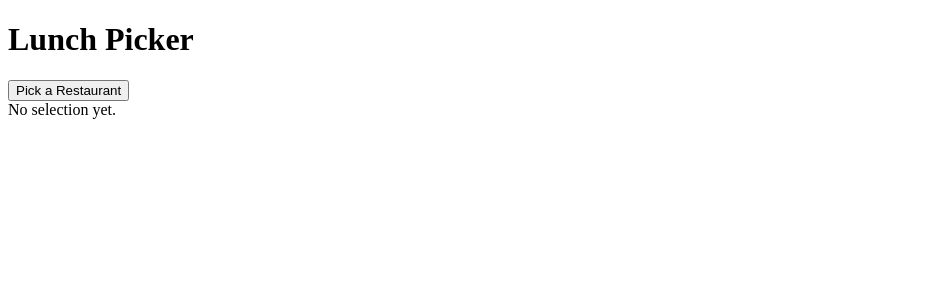
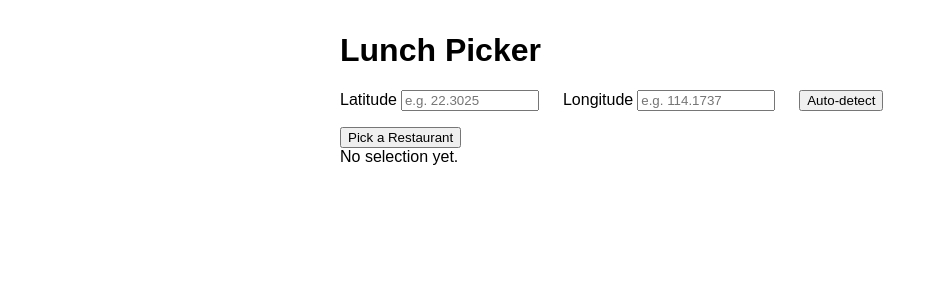
Before and after one commit to clpkc/test107, a React (Vite) app in the folder frontend/: page / in a window 1280 px wide. Shown: the top 300 px of the page, without its empty margins (0-938 px from the left). Built offline with nearby package versions, Linux system fonts and the light colour scheme.

Commit message:
commit all changes with message "feat: switch to Overpass API for restaurant data"

```diff
--- a/frontend/src/pages/HomePage.tsx
+++ b/frontend/src/pages/HomePage.tsx
@@ -1,56 +1,55 @@
 import React, { useState } from "react";
 import { PickButton } from "../components/PickButton";
-import { ManualLocationForm } from "../components/ManualLocationForm";
 import { ResultCard } from "../components/ResultCard";
 import { pickRestaurant, type PickResult } from "../services/pickApiClient";
 
 export function HomePage(): JSX.Element {
-  const [manualMode, setManualMode] = useState(false);
-  const [manualLocation, setManualLocation] = useState<{ lat: number; lng: number } | null>(null);
+  const [lat, setLat] = useState("");
+  const [lng, setLng] = useState("");
   const [result, setResult] = useState<PickResult | null>(null);
   const [error, setError] = useState<string>("");
   const [retryable, setRetryable] = useState(false);
   const [loading, setLoading] = useState(false);
+  const [detecting, setDetecting] = useState(false);
 
-  async function resolveLocation(): Promise<{ lat: number; lng: number }> {
-    if (manualLocation) return manualLocation;
-
+  function handleAutoDetect(): void {
     if (!navigator.geolocation) {
-      throw new Error("location_unavailable");
+      setError("Geolocation is not supported by this browser.");
+      return;
     }
-
-    return await Promise.race([
-      new Promise<{ lat: number; lng: number }>((resolve, reject) => {
-        navigator.geolocation.getCurrentPosition(
-          (position) => resolve({ lat: position.coords.latitude, lng: position.coords.longitude }),
-          () => reject(new Error("location_denied")),
-          { enableHighAccuracy: false },
-        );
-      }),
-      new Promise<{ lat: number; lng: number }>((_resolve, reject) => {
-        setTimeout(() => reject(new Error("location_timeout")), 6000);
-      }),
-    ]);
+    setDetecting(true);
+    setError("");
+    navigator.geolocation.getCurrentPosition(
+      (pos) => {
+        setLat(String(pos.coords.latitude));
+        setLng(String(pos.coords.longitude));
+        setDetecting(false);
+      },
+      (err) => {
+        setError(`Could not auto-detect location (${err.message}). Enter coordinates manually.`);
+        setDetecting(false);
+      },
+      { enableHighAccuracy: false, timeout: 10000 },
+    );
   }
 
   async function onPick(): Promise<void> {
+    const numLat = Number(lat);
+    const numLng = Number(lng);
+    if (!lat || !lng || isNaN(numLat) || isNaN(numLng)) {
+      setError("Please enter valid latitude and longitude.");
+      return;
+    }
     setError("");
     setRetryable(false);
     setLoading(true);
     try {
-      const location = await resolveLocation();
-      const picked = await pickRestaurant(location.lat, location.lng, 1000);
+      const picked = await pickRestaurant(numLat, numLng, 1000);
       setResult(picked);
     } catch (err) {
       const message = String((err as Error).message || "");
-      if (message.includes("location_denied")) {
-        setManualMode(true);
-        setError("Location denied. Enter a manual location.");
-      } else if (message.includes("location_timeout") || message.includes("location_unavailable")) {
-        setManualMode(true);
-        setError("Location unavailable in this browser. Enter a manual location.");
-      } else if (message.startsWith("no_results:")) {
-        setError("No restaurants found within 1000m. Please retry.");
+      if (message.startsWith("no_results:")) {
+        setError("No restaurants found within 1000m of those coordinates.");
         setRetryable(true);
       } else if (message.startsWith("source_unavailable:") || message.startsWith("rate_limited:")) {
         setError("Source unavailable. Please retry.");
@@ -58,8 +57,10 @@ export function HomePage(): JSX.Element {
       } else if (message.startsWith("parsing_failure:")) {
         setError("Unable to parse source data. Please retry.");
         setRetryable(true);
+      } else if (message.startsWith("invalid_input:")) {
+        setError("Invalid coordinates. Latitude must be -90–90, longitude -180–180.");
       } else {
-        setError("Unexpected error. Please retry.");
+        setError(`Unexpected error: ${message}`);
         setRetryable(true);
       }
     } finally {
@@ -68,24 +69,45 @@ export function HomePage(): JSX.Element {
   }
 
   return (
-    <main>
+    <main style={{ fontFamily: "sans-serif", maxWidth: 600, margin: "2rem auto", padding: "0 1rem" }}>
       <h1>Lunch Picker</h1>
-      {manualMode ? (
-        <ManualLocationForm
-          onSubmit={(lat, lng) => {
-            setManualLocation({ lat, lng });
-            setError("");
-          }}
-        />
-      ) : null}
-      <PickButton onClick={() => void onPick()} disabled={loading} />
-      {loading ? <p>Loading...</p> : null}
-      {error ? <p role="alert">{error}</p> : null}
+
+      <div style={{ marginBottom: "1rem" }}>
+        <label style={{ marginRight: "0.5rem" }}>
+          Latitude
+          <input
+            style={{ marginLeft: "0.25rem", marginRight: "1rem", width: 130 }}
+            value={lat}
+            onChange={(e) => setLat(e.target.value)}
+            placeholder="e.g. 22.3025"
+            aria-label="latitude"
+          />
+        </label>
+        <label style={{ marginRight: "0.5rem" }}>
+          Longitude
+          <input
+            style={{ marginLeft: "0.25rem", marginRight: "1rem", width: 130 }}
+            value={lng}
+            onChange={(e) => setLng(e.target.value)}
+            placeholder="e.g. 114.1737"
+            aria-label="longitude"
+          />
+        </label>
+        <button type="button" onClick={handleAutoDetect} disabled={detecting} style={{ marginRight: "0.5rem" }}>
+          {detecting ? "Detecting…" : "Auto-detect"}
+        </button>
+      </div>
+
+      <PickButton onClick={() => void onPick()} disabled={loading || detecting} />
+
+      {loading ? <p style={{ color: "#555" }}>Picking a restaurant…</p> : null}
+      {error ? <p role="alert" style={{ color: "crimson" }}>{error}</p> : null}
       {retryable ? (
         <button type="button" onClick={() => void onPick()} disabled={loading}>
           Retry
         </button>
       ) : null}
+
       <ResultCard result={result} />
     </main>
   );
```
Also changed, not shown: 2 other files (tests, documents, lock files or other folders).
